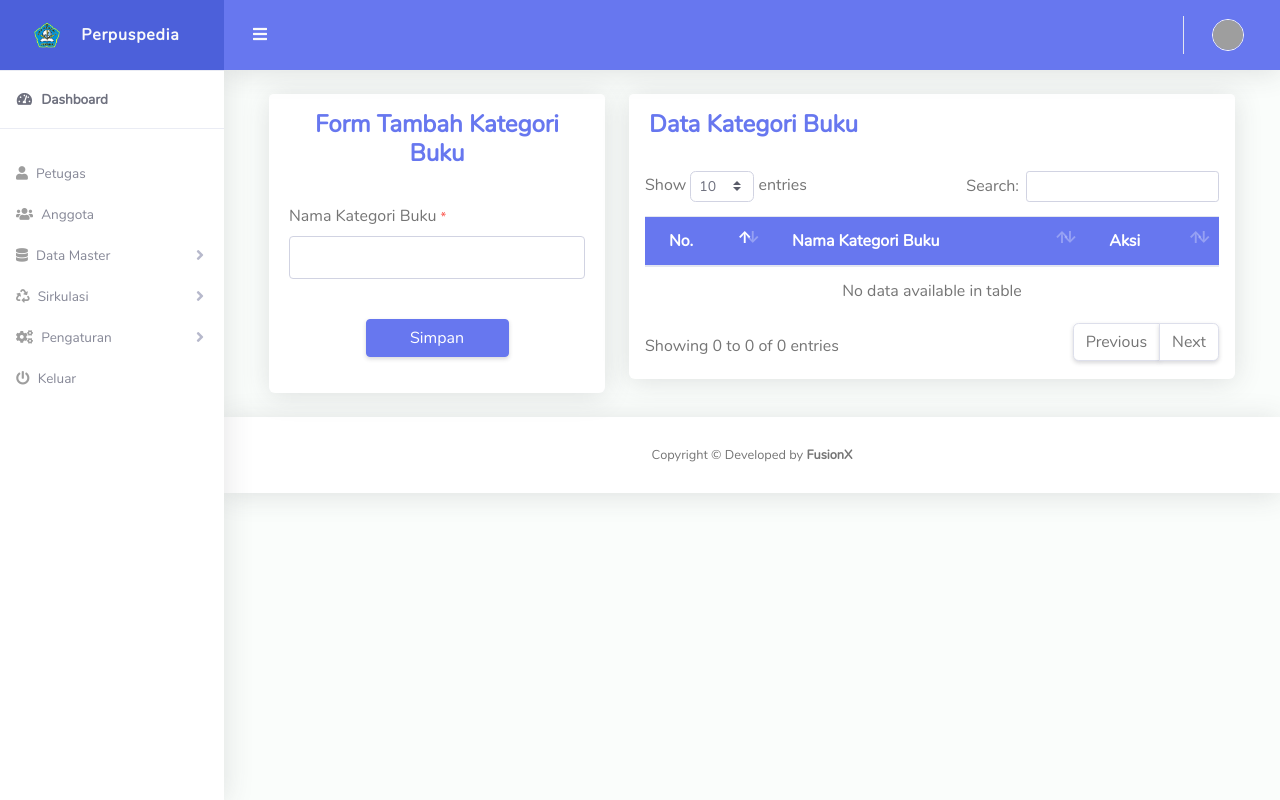
After one commit to zamronialfajri/app-perpus, a CodeIgniter app: page /app-perpus/panel/Kategori_buku in a window 1280 px wide. The commit adds this page. Run offline with CodeIgniter, Linux system fonts and the light colour scheme; data that the repository does not hold is empty; grey boxes are pictures that could not be loaded.

Commit message:
CRUD data rak & data kategori buku

```diff
--- /dev/null
+++ b/application/controllers/panel/Kategori_buku.php
@@ -0,0 +1,62 @@
+<?php
+
+class Kategori_buku Extends CI_Controller{
+
+    public function __construct()
+    {
+        parent::__construct();
+        $this->load->model('panel/Kategori_buku_model');
+    }
+
+    public function index()
+    {
+        $data['kategori'] = $this->Kategori_buku_model->getData();
+        $this->load->view('panel/templates/menu');
+        $this->load->view('panel/kategori_buku/tambah', $data);
+        $this->load->view('panel/templates/footer');
+    }
+
+    public function simpan()
+    {
+        $data = array(
+            'nama_kategori'    => $this->input->post('nama_kategori')
+        );
+        $simpan = $this->db->insert('kategori', $data);
+        if($simpan = true){
+            $this->session->set_flashdata('sukses', 'Data berhasil disimpan');
+            redirect('panel/Kategori_buku');
+        }
+    }
+
+    public function edit($id_kategori)
+    {
+        $data['kategori'] = $this->Kategori_buku_model->edit($id_kategori);
+        $this->load->view('panel/templates/menu');
+        $this->load->view('panel/kategori_buku/edit', $data);
+        $this->load->view('panel/templates/footer');
+    }
+
+    public function update()
+    {
+        $id_kategori = $this->input->post('id_kategori');
+        $data = array(
+            'nama_kategori'    => $this->input->post('nama_kategori')
+        );
+        $update = $this->Kategori_buku_model->update($id_kategori, $data);
+        if($update = true){
+            $this->session->set_flashdata('sukses', 'Data berhasil diupdate');
+            redirect('panel/Kategori_buku');
+        }
+    }
+
+
+    public function delete($id_kategori)
+    {
+        $delete = $this->Kategori_buku_model->delete($id_kategori);
+        if($delete = true){
+            $this->session->set_flashdata('sukses', 'Data berhasil didelete');
+            redirect('panel/Kategori_buku');
+        }
+    }
+
+}
--- /dev/null
+++ b/application/models/panel/Kategori_buku_model.php
@@ -0,0 +1,28 @@
+<?php
+
+class Kategori_buku_model Extends CI_Model{
+
+    public function getData()
+    {
+        return $this->db->get('kategori')->result();
+    }
+
+    public function edit($id_kategori)
+    {
+        $this->db->where('id_kategori', $id_kategori);
+        return $this->db->get('kategori')->row_array();
+    }
+
+    public function update($id_kategori, $data)
+    {
+        $this->db->where('id_kategori', $id_kategori);
+        $this->db->update('kategori', $data);
+    }
+
+    public function delete($id_kategori)
+    {
+        $this->db->where('id_kategori', $id_kategori);
+        $this->db->delete('kategori');
+    }
+
+}
--- /dev/null
+++ b/application/views/panel/kategori_buku/tambah.php
@@ -0,0 +1,70 @@
+<div class="row justify-content-center">
+  <div class="col-lg-4">
+    <!-- Form Basic -->
+    <div class="card mb-4">
+      <div class="card-header py-3">
+          <h4 class="m-0 font-weight-bold text-primary text-center">Form Tambah Kategori Buku</h4>
+      </div>
+      <div class="card-body">
+        <form method="post" action="<?= base_url()?>panel/Kategori_buku/simpan" enctype="multipart/form-data">
+            <div class="form-row">
+              <div class="form-group  col-12">
+                <label>Nama Kategori Buku <small class="text-danger">*</small></label>
+                <input type="text" name="nama_kategori" class="form-control" required>
+              </div>
+            </div>
+
+            <div class="form-row justify-content-center">
+              <div class="form-group  col-6">
+                <label></label>
+                <button type="submit" class="btn btn-primary btn-block">Simpan</button>
+              </div>
+            </div>
+
+        </form>
+      </div>
+    </div>
+  </div>
+
+
+  <!-- =============== BATAS FORM ================= -->
+
+
+
+  <div class="col-lg-7">
+
+  <div class="card mb-4">
+      <div class="card-header py-3 d-flex flex-row align-items-center justify-content-between">
+        <h4 class="m-0 font-weight-bold text-primary">Data Kategori Buku</h4>
+      </div>
+      <div class="table-responsive p-3">
+        <table class="table align-items-center table-flush table-hover" id="dataTableHover">
+          <thead class="bg-primary text-white">
+            <tr>
+              <th>No.</th>
+              <th>Nama Kategori Buku</th>
+              <th>Aksi</th>
+            </tr>
+          </thead>
+
+          <tbody>
+            <?php
+              $no = 1;
+              foreach ($kategori as $row) {?>
+                <tr>
+                  <td><?= $no++;?></td>
+                  <td><?= $row->nama_kategori;?></td>
+                  <td>
+                    <a href="<?= base_url()?>panel/Kategori_buku/edit/<?= $row->id_kategori;?>"class="btn btn-sm btn-success">Edit</a>
+                    <a href="<?= base_url()?>panel/Kategori_buku/delete/<?= $row->id_kategori;?>"class="btn btn-sm btn-danger" onclick="return confirm('Yakin ingin menghapus?');">Delete</a>
+                  </td>
+                </tr>
+              <?php }
+            ?>
+          </tbody>
+        </table>
+      </div>
+    </div>
+
+  </div>
+</div>
--- a/application/views/panel/templates/menu.php
+++ b/application/views/panel/templates/menu.php
@@ -57,8 +57,8 @@
           <div class="bg-white py-2 collapse-inner rounded">
             <a class="collapse-item" href="<?= base_url()?>panel/Pengarang">Pengarang</a>
             <a class="collapse-item" href="<?= base_url()?>panel/Penerbit">Penerbit</a>
-            <a class="collapse-item" href="dropdowns.html">Rak</a>
-            <a class="collapse-item" href="modals.html">Kategori</a>
+            <a class="collapse-item" href="<?= base_url()?>panel/Rak">Rak</a>
+            <a class="collapse-item" href="<?= base_url()?>panel/Kategori_buku">Kategori Buku</a>
             <a class="collapse-item" href="popovers.html">Buku</a>
           </div>
         </div>
```
Also changed, not shown: application/controllers/panel/Rak.php (added, +64 -0 lines), application/models/panel/Rak_model.php (added, +28 -0 lines), application/views/panel/kategori_buku/edit.php (added, +41 -0 lines), application/views/panel/rak/edit.php (added, +48 -0 lines), application/views/panel/rak/tambah.php (added, +79 -0 lines).
